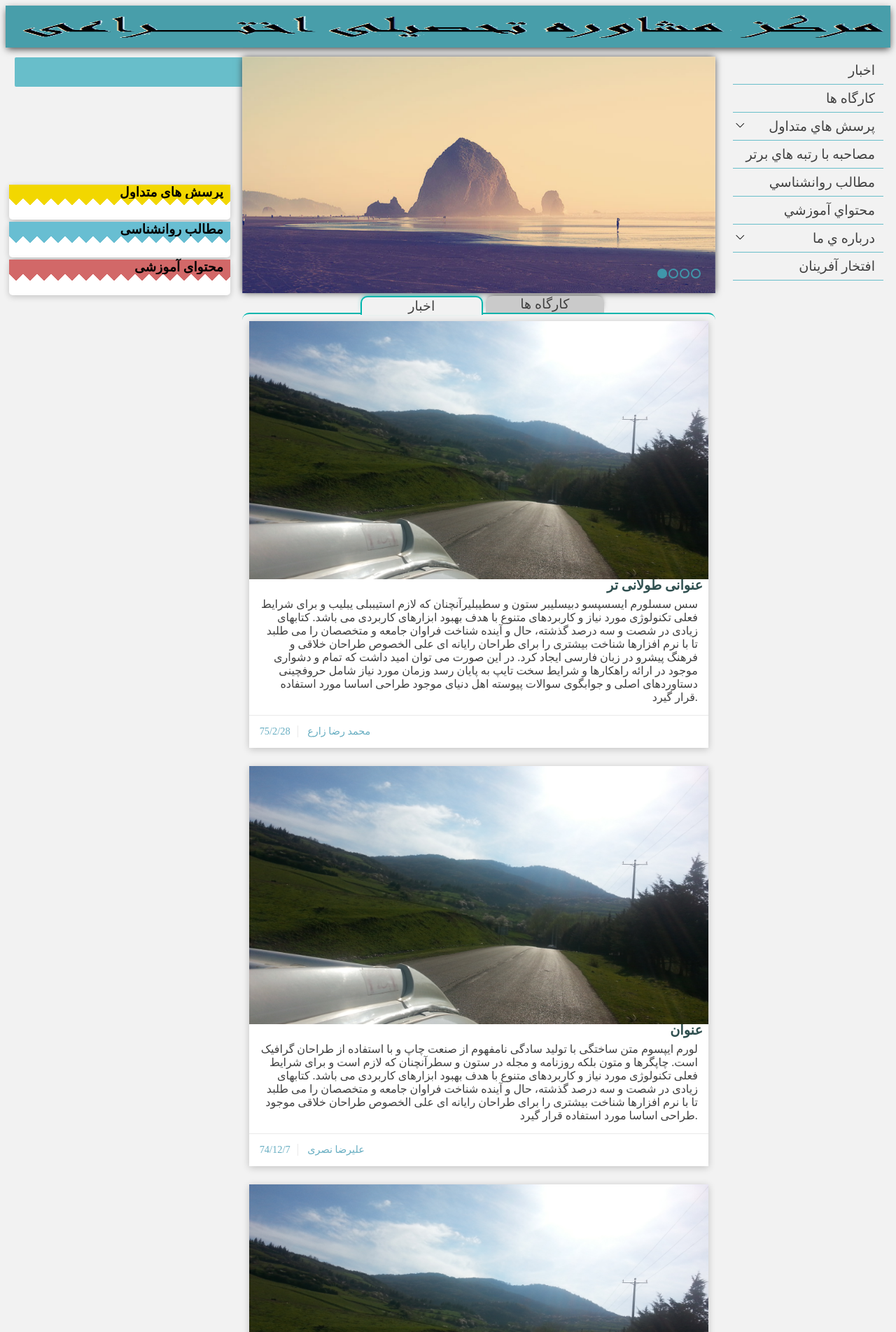
After one commit to AlirezaNasri/Moshaver, a Django app: template Content/templates/tmp.html in a window 1280 px wide. The commit adds this page. Shown: the top 1904 px of the page at 70% size. Run offline with Django 3.2, Linux system fonts and the light colour scheme; the template is opened without the code that fills it, so the values that code supplies are empty; some libraries are stand-ins or nearby versions; some web fonts are replaced.

Commit message:
template fiax

```diff
--- a/Content/templates/base.html
+++ b/Content/templates/base.html
@@ -78,7 +78,7 @@
         </div>
 	</div>
 
-    <div class="contents">
+    <div class="contain">
 		{% block contents %} {% endblock %}
 	</div>
 </body>
--- /dev/null
+++ b/Content/templates/tmp.html
@@ -0,0 +1,146 @@
+{% extends 'base.html' %}
+{% load staticfiles %}
+{% block contents %}
+    <div id="rightH">
+        <div class="container">
+            <div id="slides">
+                <img src="/static/images/example-slide-1.jpg" alt="Photo by: Missy S Link: http://www.flickr.com/photos/listenmissy/5087404401/">
+                <img src="/static/images/example-slide-2.jpg" alt="Photo by: Daniel Parks Link: http://www.flickr.com/photos/parksdh/5227623068/">
+                <img src="/static/images/example-slide-3.jpg" alt="Photo by: Mike Ranweiler Link: http://www.flickr.com/photos/27874907@N04/4833059991/">
+                <img src="/static/images/example-slide-4.jpg" alt="Photo by: Stuart SeegerLink: http://www.flickr.com/photos/stuseeger/97577796/">
+            </div>
+        </div>
+        <script src="{% static 'js/jquery.slides.js' %}"></script>
+        <script>
+            $(function() {
+                $('#slides').slidesjs({
+                    width: 940,
+                    height: 528,
+                    play:
+                    {
+                      active: true,
+                      auto: true,
+                      interval: 4000,
+                      swap: true,
+                        effect: "fade"
+                    },
+                    navigation: {
+                        effect: "fade"
+                    },
+                    pagination: {
+                        effect: "fade"
+                    },
+                    effect: {
+                        fade: {
+                            speed: 400
+                        }
+                    }
+                });
+            });
+      </script>
+    </div>
+    <div class="main">
+        <div id="tabs" >
+            <a href="#akhbarItem"><div class="button1">اخبار</div></a>
+            <a href="#kargahItem"><div class="button1">کارگاه ها</div></a>
+        </div>
+        <div class="MainItems">
+            <div id="akhbarItem">
+                <div class="singleNews">
+                    <div class="Ntitr">
+                        <img src="/static/images/20150401_162807.jpg"/>
+                        <h3>عنوانی طولانی تر</h3>
+                    </div>
+                    <div class="Nmain">
+                        <p>
+                   سس سسلورم ایسسپسو دبیسلیبر ستون و سطیبلیرآنچنان که لازم استیببلی یبلیب و برای شرایط فعلی تکنولوژی مورد نیاز و کاربردهای متنوع با هدف بهبود ابزارهای کاربردی می باشد. کتابهای زیادی در شصت و سه درصد گذشته، حال و آینده شناخت فراوان جامعه و متخصصان را می طلبد تا با نرم افزارها شناخت بیشتری را برای طراحان رایانه ای علی الخصوص طراحان خلاقی و فرهنگ پیشرو در زبان فارسی ایجاد کرد. در این صورت می توان امید داشت که تمام و دشواری موجود در ارائه راهکارها و شرایط سخت تایپ به پایان رسد وزمان مورد نیاز شامل حروفچینی دستاوردهای اصلی و جوابگوی سوالات پیوسته اهل دنیای موجود طراحی اساسا مورد استفاده قرار گیرد.
+                        </p>
+                    </div>
+                    <div class="Nfoot">
+                        <p>75/2/28</p>
+                        <p>محمد رضا زارع</p>
+                    </div>
+                    <div class="blur">
+                        <a href="/newsNum"><div class="edameBut">ادامه مطلب </div></a>
+                    </div>
+                </div>
+                <div class="singleNews">
+                    <div class="Ntitr">
+                        <img src="/static/images/20150401_162807.jpg"/>
+                        <h3>عنوان</h3>
+                    </div>
+                    <div class="Nmain">
+                        <p>
+                    لورم ایپسوم متن ساختگی با تولید سادگی نامفهوم از صنعت چاپ و با استفاده از طراحان گرافیک است. چاپگرها و متون بلکه روزنامه و مجله در ستون و سطرآنچنان که لازم است و برای شرایط فعلی تکنولوژی مورد نیاز و کاربردهای متنوع با هدف بهبود ابزارهای کاربردی می باشد. کتابهای زیادی در شصت و سه درصد گذشته، حال و آینده شناخت فراوان جامعه و متخصصان را می طلبد تا با نرم افزارها شناخت بیشتری را برای طراحان رایانه ای علی الخصوص طراحان خلاقی موجود طراحی اساسا مورد استفاده قرار گیرد.
+                        </p>
+                    </div>
+                    <div class="Nfoot">
+                        <p>74/12/7</p>
+                        <p>علیرضا نصری</p>
+                    </div>
+                    <div class="blur">
+                        <a href="/newsNum"><div class="edameBut">ادامه مطلب </div></a>
+                    </div>
+                </div>
+                <div class="singleNews">
+                    <div class="Ntitr">
+                        <img src="/static/images/20150401_162807.jpg"/>
+                        <h3>عنوان</h3>
+                    </div>
+                    <div class="Nmain">
+                        <p>
+                    لورم ایپسوم متن ساختگی با تولید سادگی نامفهوم از صنعت چاپ و با استفاده از طراحان گرافیک است. چاپگرها و متون بلکه روزنامه و مجله در ستون و سطرآنچنان که لازم است و برای شرایط فعلی تکنولوژی مورد نیاز و کاربردهای متنوع با هدف بهبود ابزارهای کاربردی می باشد. کتابهای زیادی در شصت و سه درصد گذشته، حال و آینده شناخت فراوان جامعه و متخصصان را می طلبد تا با نرم افزارها شناخت بیشتری را برای طراحان رایانه ای علی الخصوص طراحان خلاقی موجود طراحی اساسا مورد استفاده قرار گیرد.
+                        </p>
+                    </div>
+                    <div class="Nfoot">
+                        <p>74/12/7</p>
+                        <p>علیرضا نصری</p>
+                    </div>
+                    <div class="blur">
+                        <a href="/newsNum"><div class="edameBut">ادامه مطلب </div></a>
+                    </div>
+                </div>
+                <div class="singleNews">
+                    <div class="Ntitr">
+                        <img src="/static/images/20150401_162807.jpg"/>
+                        <h3>عنوان</h3>
+                    </div>
+                    <div class="Nmain">
+                        <p>
+                    لورم ایپسوم متن ساختگی با تولید سادگی نامفهوم از صنعت چاپ و با استفاده از طراحان گرافیک است. چاپگرها و متون بلکه روزنامه و مجله در ستون و سطرآنچنان که لازم است و برای شرایط فعلی تکنولوژی مورد نیاز و کاربردهای متنوع با هدف بهبود ابزارهای کاربردی می باشد. کتابهای زیادی در شصت و سه درصد گذشته، حال و آینده شناخت فراوان جامعه و متخصصان را می طلبد تا با نرم افزارها شناخت بیشتری را برای طراحان رایانه ای علی الخصوص طراحان خلاقی موجود طراحی اساسا مورد استفاده قرار گیرد.
+                        </p>
+                    </div>
+                    <div class="Nfoot">
+                        <p>74/12/7</p>
+                        <p>علیرضا نصری</p>
+                    </div>
+                    <div class="blur">
+                        <a href="/newsNum"><div class="edameBut">ادامه مطلب </div></a>
+                    </div>
+                </div>
+            </div>
+
+            <div id="kargahItem">
+                    <div class="singleWorkshop">
+                    <div class="Wtitr">
+                        <img src="/static/images/20150401_162807.jpg"/>
+                        <h3>عنوان</h3>
+                    </div>
+                    <div class="Wmain">
+                        <p>
+                    لورم ایپسوم متن ساختگی با تولید سادگی نامفهوم از صنعت چاپ و با استفاده از طراحان گرافیک است. چاپگرها و متون بلکه روزنامه و مجله در ستون و سطرآنچنان که لازم است و برای شرایط فعلی تکنولوژی مورد نیاز و کاربردهای متنوع با هدف بهبود ابزارهای کاربردی می باشد. کتابهای زیادی در شصت و سه درصد گذشته، حال و آینده شناخت فراوان جامعه و متخصصان را می طلبد تا با نرم افزارها شناخت بیشتری را برای طراحان رایانه ای علی الخصوص طراحان خلاقی و فرهنگ پیشرو در زبان فارسی ایجاد کرد. در این صورت می توان امید داشت که تمام و دشواری موجود در ارائه راهکارها و شرایط سخت تایپ به پایان رسد وزمان مورد نیاز شامل حروفچینی دستاوردهای اصلی و جوابگوی سوالات پیوسته اهل دنیای موجود طراحی اساسا مورد استفاده قرار گیرد.
+                        </p>
+                    </div>
+                    <div class="Wfoot">
+                        <p>تهران</p>
+                        <p>8/8/88</p>
+                        <p>والدین</p>
+                    </div>
+                    <div class="blur">
+                         <a href="/workshopNum"><div class="edameBut">ادامه مطلب </div></a>
+                    </div>
+                </div>
+            </div>
+        </div>
+    </div>
+{% endblock %}
--- a/Content/views.py
+++ b/Content/views.py
@@ -17,7 +17,7 @@ def get_context(news=[0, 4], psy=[0, 4], edu=[0, 4], work=[0, 1]):
 
 def home_page(req):
 	context = get_context()
-	return render(req, 'main1.html', context)
+	return render(req, 'tmp.html', context)
 
 def get_all_workshops(req, page=1):
 	context = get_context(work=[page * 10 - 10, page * 10])
```
Also changed, not shown: main1.html (+19 -19 lines).
